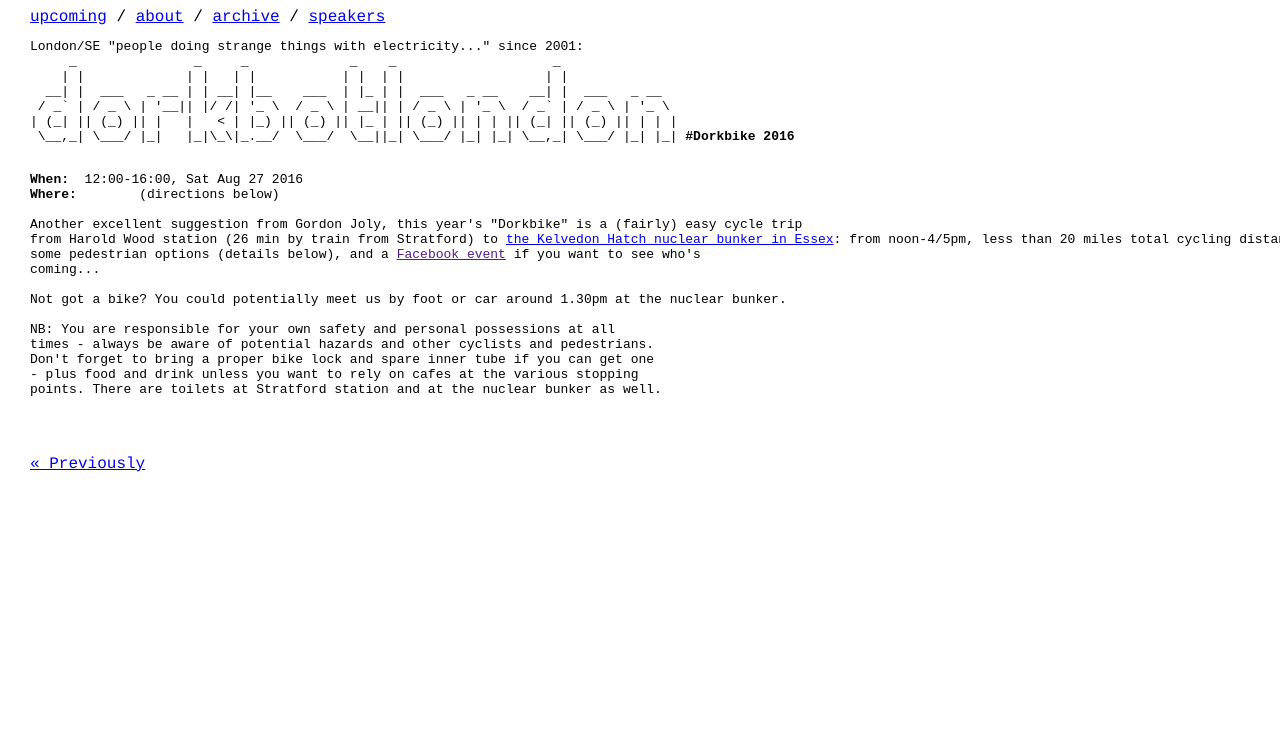
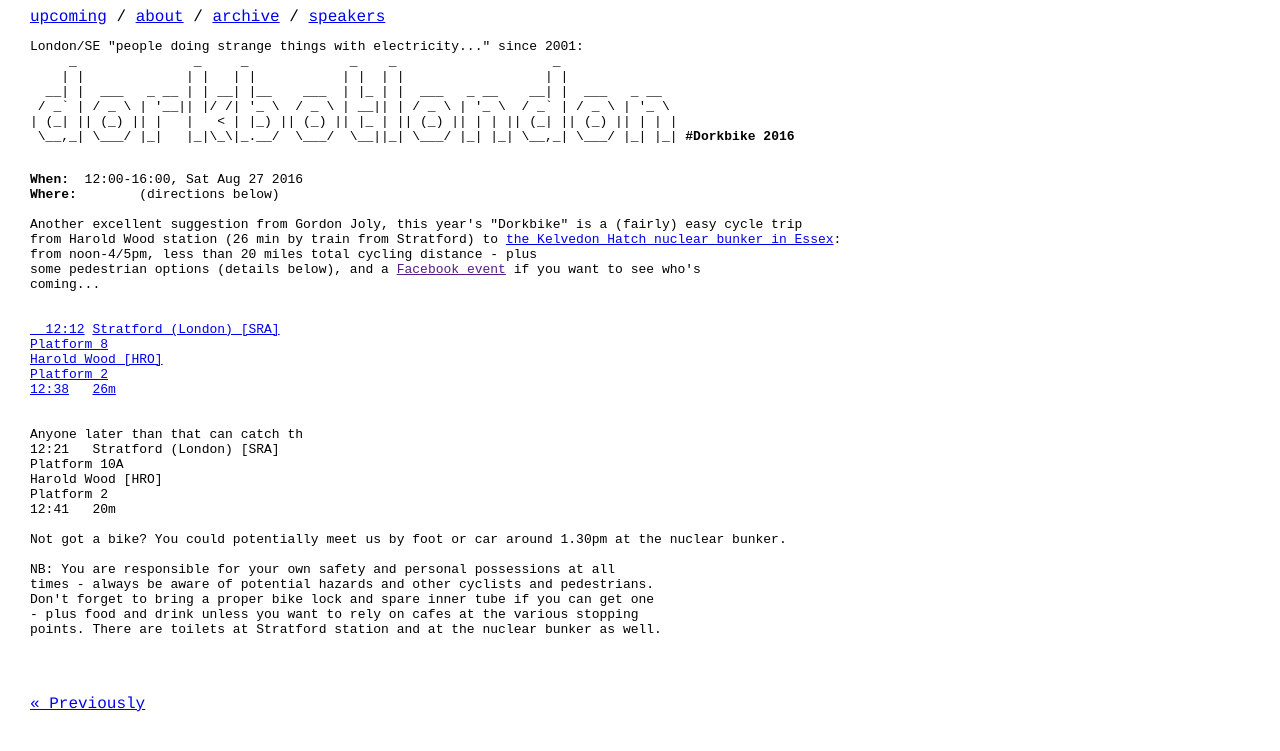
Before and after one commit to dorkbotlondon/dorkbotlondon.github.io, a Jekyll site: the page built from _posts/2016-08-28-dorkbike-2016.html, in a window 1280 px wide. Shown: the top 751 px of the page. Built offline with Jekyll 4.4.1, drawn with Linux system fonts in a browser that asks for light colours; Markdown is read by kramdown in place of the engine named in the settings.

Commit message:
Update 2016-08-28-dorkbike-2016.html

```diff
--- a/_posts/2016-08-28-dorkbike-2016.html
+++ b/_posts/2016-08-28-dorkbike-2016.html
@@ -7,9 +7,25 @@
 ---
 
 Another excellent suggestion from Gordon Joly, this year's "Dorkbike" is a (fairly) easy cycle trip
-from Harold Wood station (26 min by train from Stratford) to <a href="http://www.secretnuclearbunker.com/secret-nuclear-bunker-admissions.php/">the Kelvedon Hatch nuclear bunker in Essex</a>: from noon-4/5pm, less than 20 miles total cycling distance - plus
+from Harold Wood station (26 min by train from Stratford) to <a href="http://www.secretnuclearbunker.com/secret-nuclear-bunker-admissions.php/">the Kelvedon Hatch nuclear bunker in Essex</a>:
+from noon-4/5pm, less than 20 miles total cycling distance - plus
 some pedestrian options (details below), and a <a href="">Facebook event</a> if you want to see who's
 coming...
+
+<a href="http://ojp.nationalrail.co.uk/service/timesandfares/SRA/HRO/280816/1200/dep#outwardJump">
+  12:12	Stratford (London) [SRA]
+Platform 8
+Harold Wood [HRO]
+Platform 2
+12:38	26m
+</a>
+
+Anyone later than that can catch th
+12:21	Stratford (London) [SRA]
+Platform 10A
+Harold Wood [HRO]
+Platform 2
+12:41	20m
 
 Not got a bike? You could potentially meet us by foot or car around 1.30pm at the nuclear bunker.
 
```
